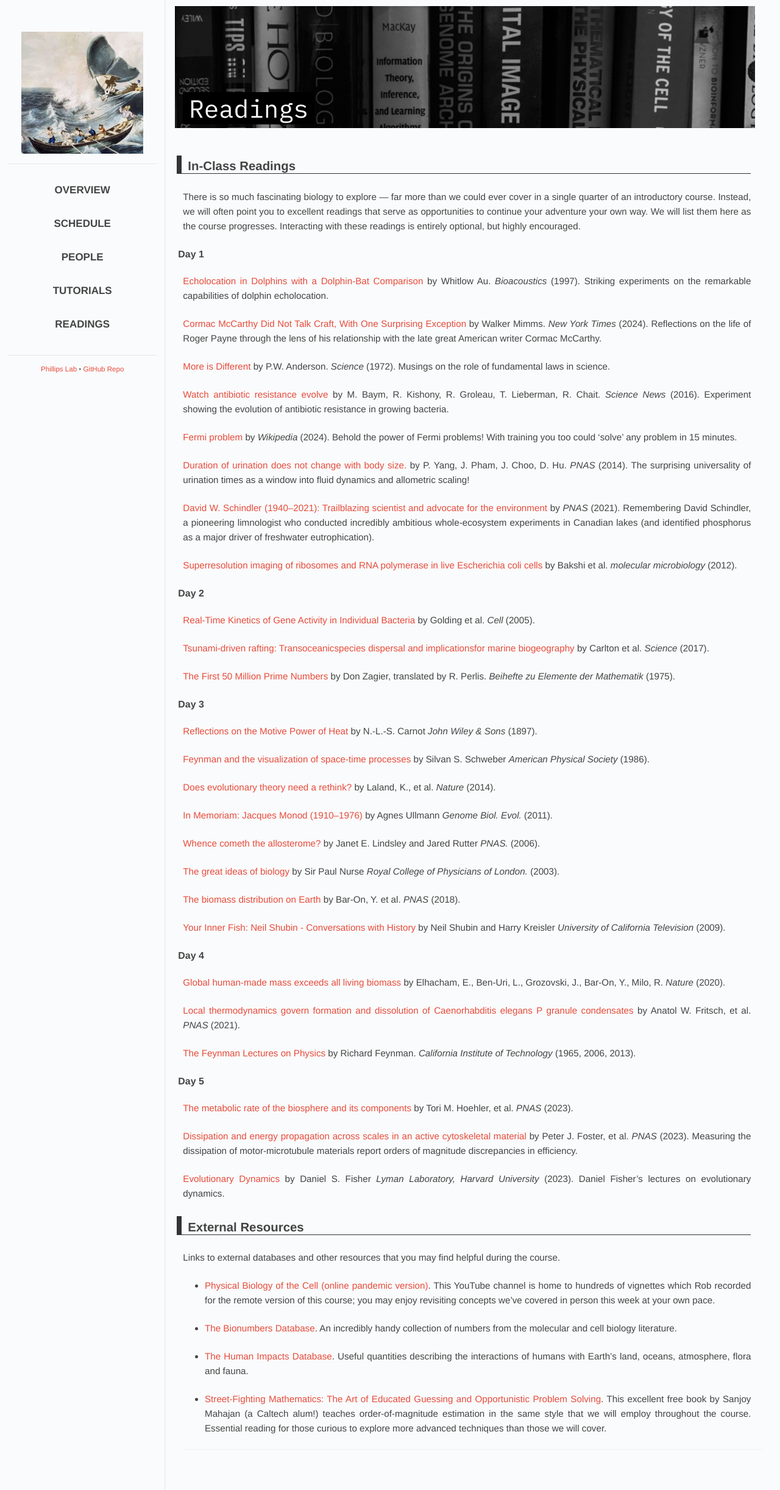
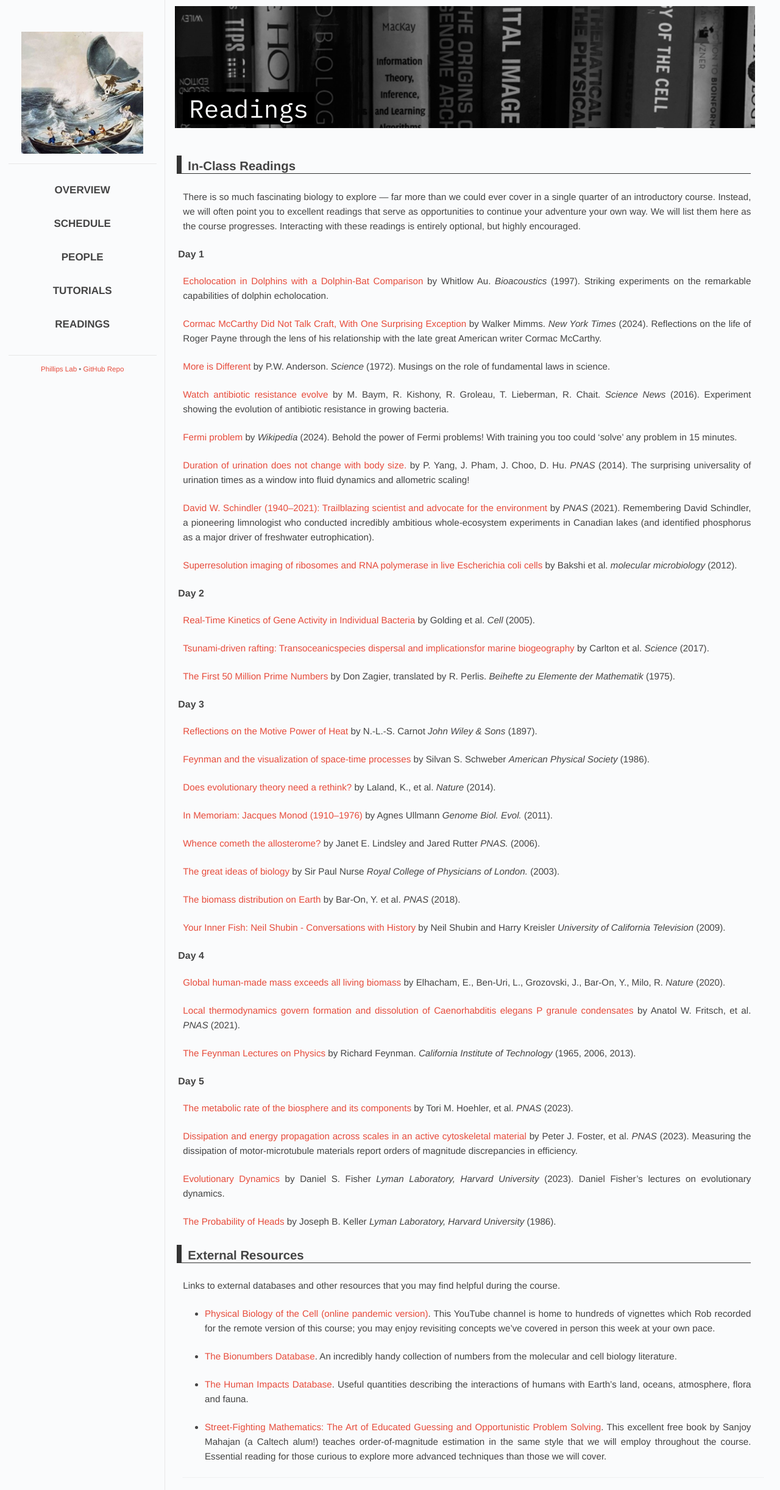
Before and after one commit to RPGroup-PBoC/mpi-pboc, a Jekyll site: the page built from 2024/readings.md, in a window 1280 px wide. Shown: the whole page at 61% size. Built offline with Jekyll 4.4.1, drawn with Linux system fonts in a browser that asks for light colours; some web fonts are replaced.

Commit message:
keller paper

```diff
--- a/_data/2024/papers.yaml
+++ b/_data/2024/papers.yaml
@@ -177,3 +177,10 @@ Day 5:
   year: "2023"
   PDF: "Fisher07_EvolutionaryDynamics.pdf"
   description: "Daniel Fisher's lectures on evolutionary dynamics."
+
+- title: "The Probability of Heads"
+  author: "Joseph B. Keller"
+  journal: "Lyman Laboratory, Harvard University"
+  year: "1986"
+  PDF: "Keller_probheads.pdf"
+  description: ""
```
Also changed, not shown: 2 other files.
